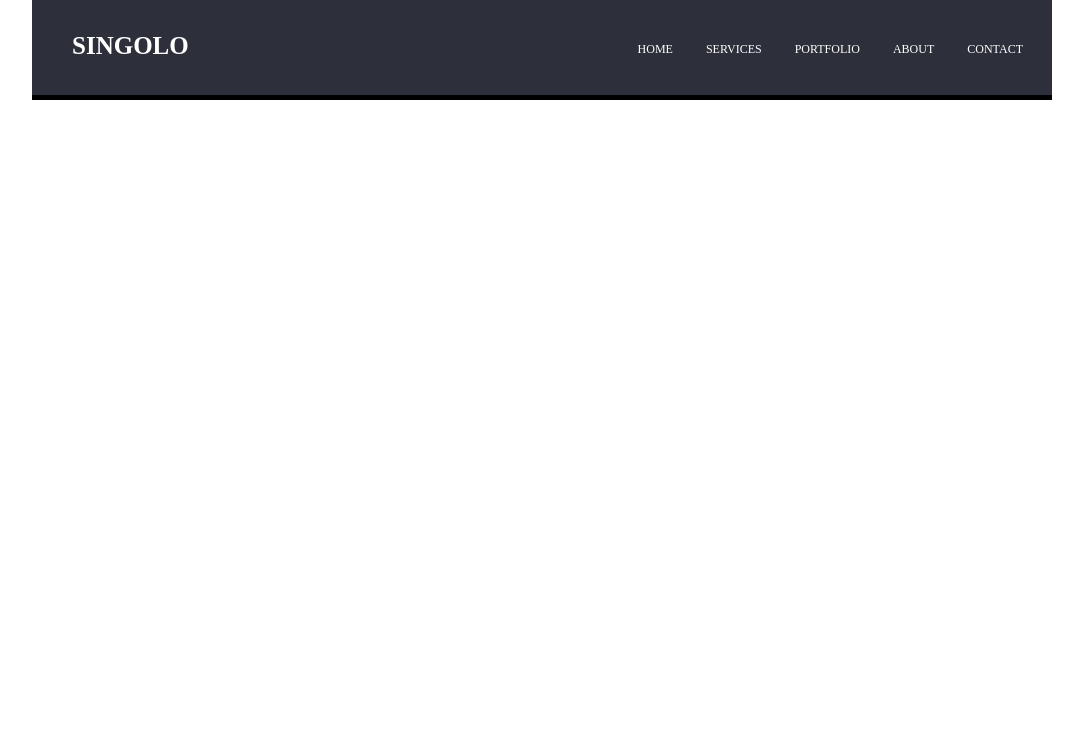
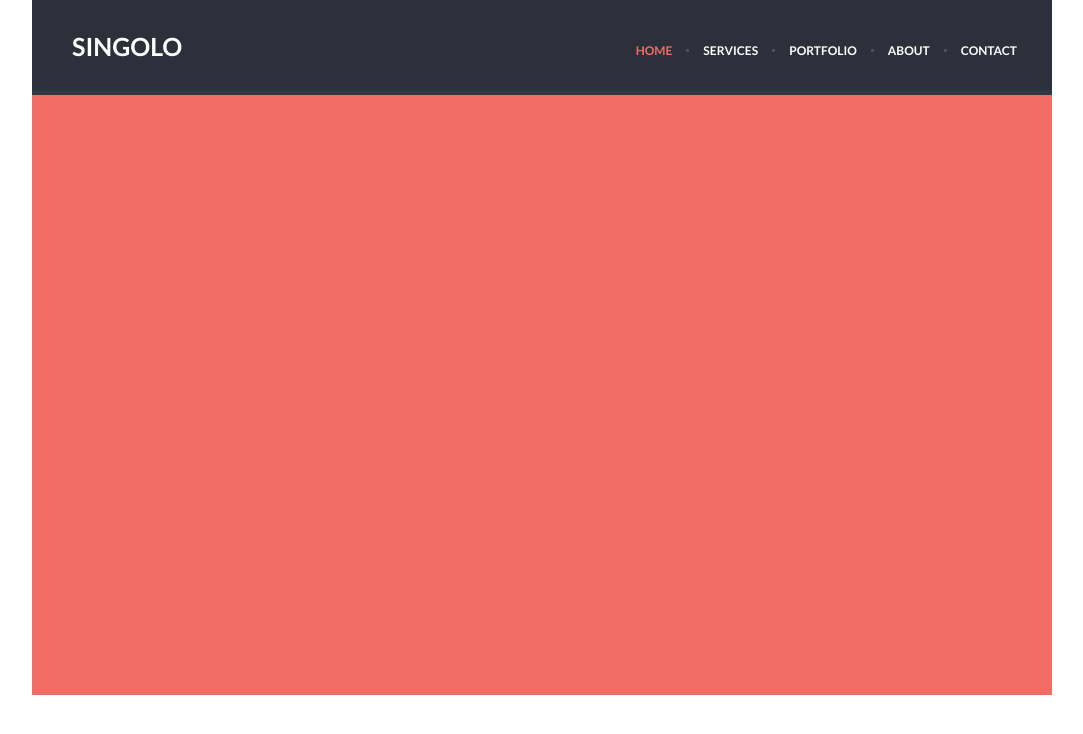
Before and after one commit to IAleks94/Singolo, a plain HTML site: page singolo1.html in a window 1280 px wide. Shown: the whole page, without its empty margins (98-1181 px from the left). Drawn offline with Linux system fonts and the light colour scheme.

Commit message:
+-create header

```diff
--- a/singolo1.css
+++ b/singolo1.css
@@ -2,33 +2,70 @@
   margin: 0;
   padding: 0;
 }
+body {
+  font-family: "Lato", sans-serif;
+}
 .header {
-  display: flex;
-  justify-content: center;
+  color: white;
 }
 .conteiner {
   width: 1020px;
-  height: 90px;
+  margin: 0 auto;
 }
-.header-content{
+.header-content {
   display: flex;
   justify-content: space-between;
   align-items: center;
   background-color: #2d303a;
-  border-bottom: 5px solid #000;
+  border-bottom: 5px solid #323746;
+  min-height: 90px;
 }
 
 .logo {
-  color: white;
   text-transform: uppercase;
-  margin: 32px 0 35px 40px;
+  margin-top: 1px;
+  margin-left: 40px;
   font-size: 25px;
+  font-weight: bold;
 }
-
-.menu-naw {
+.menu__ul {
+  display: flex;
+  margin-top: 10px;
+  list-style-type: none;
+  margin-right: 35px;
+}
+.menu-link {
+  display: flex;
+  align-items: center;
   text-decoration: none;
   text-transform: uppercase;
   color: white;
-  margin-right: 29px;
   font-size: 12px;
+  font-weight: bold;
 }
+
+li:first-child>.menu-link,
+.menu-link:hover {
+  color: #f06c64;
+}
+
+.menu-link::after {
+  content: "";
+  width: 3px;
+  height: 3px;
+  margin: 0 14px;
+  background-color: #494e62;
+}
+
+li:last-child>.menu-link::after {
+  content: "";
+  width: 0;
+  height: 0;
+  margin: 0;
+}
+
+.slider-conteiner {
+  height: 600px;
+  width: 100%;
+  background-color: #f06c64;
+}
--- a/singolo1.html
+++ b/singolo1.html
@@ -3,25 +3,33 @@
 <head>
   <meta charset="UTF-8">
   <meta name="viewport" content="width=device-width, initial-scale=1.0">
+  <link href="https://fonts.googleapis.com/css?family=Lato:300,300i,400,400i,700,700i,900,900i&display=swap" rel="stylesheet">
   <link rel="stylesheet" href="singolo1.css">
   <title>Singolo</title>
 </head>
 <body>
+  <!-- heder -->
   <header class="header">
     <div class="conteiner">
       <div class="header-content">
         <h1 class = 'logo'>singolo</h1>
-        <nav>
-          <a href="" class="menu-naw">home</a>
-          <a href="" class="menu-naw">SERVICES</a>
-          <a href="" class="menu-naw">PORTFOLIO</a>
-          <a href="" class="menu-naw">ABOUT</a>
-          <a href="" class="menu-naw">CONTACT</a>
+        <nav class='menu'>
+          <ul class="menu__ul">
+            <li><a href="" class="menu-link">home</a></li>
+            <li><a href="" class="menu-link">SERVICES</a></li>
+            <li><a href="" class="menu-link">PORTFOLIO</a></li>
+            <li><a href="" class="menu-link">ABOUT</a></li>
+            <li><a href="" class="menu-link">CONTACT</a></li>
+          </ul>
         </nav>
       </div>
-
     </div>
   </header>
+  <!-- heder end -->
+  <div class="conteiner">
+    <div class="slider-conteiner"></div>
+  </div>
+
 
 
 </body>
```
